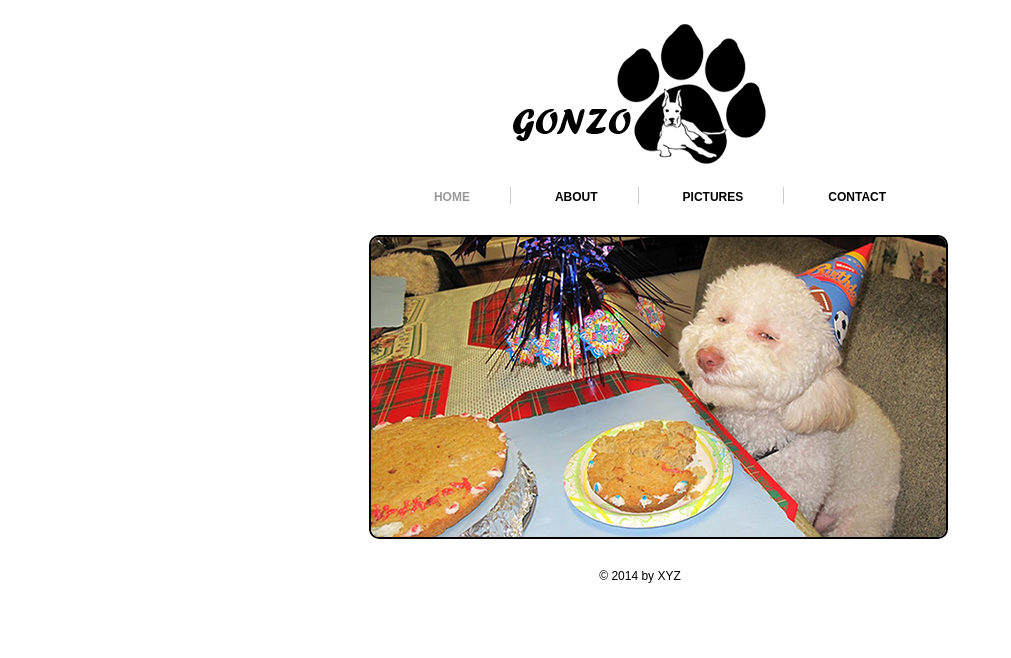
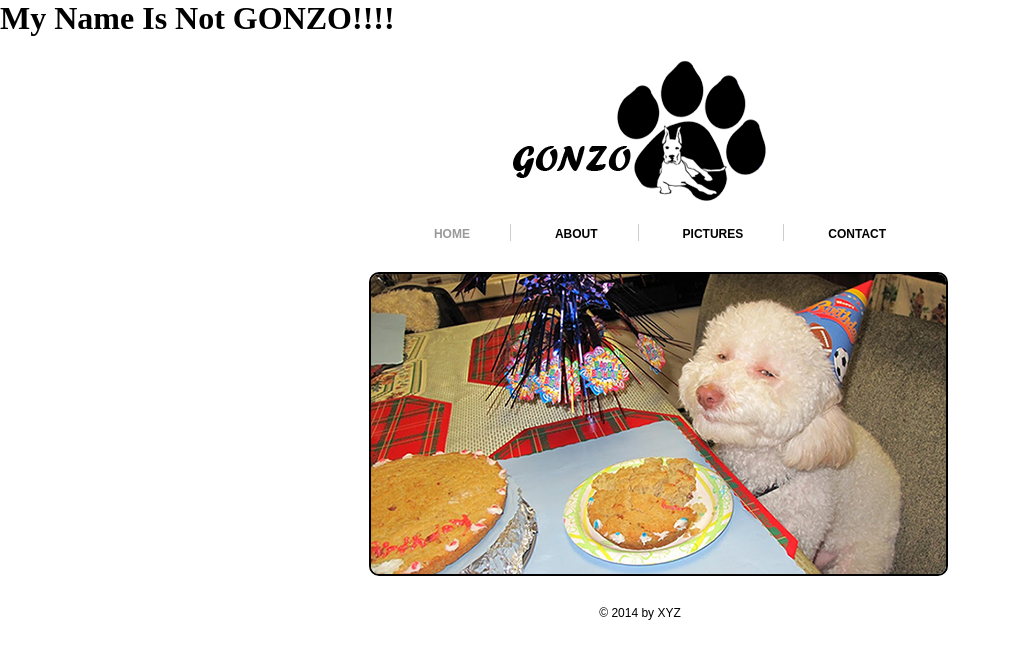
Before and after one commit to Samarth-cell/practicegit, a plain HTML site: page index.html in a window 1280 px wide. Shown: the whole page, without its empty margins (0-1011 px from the left). Drawn offline with Linux system fonts and the light colour scheme.

Commit message:
made some bad changes

```diff
--- a/index.html
+++ b/index.html
@@ -7,6 +7,7 @@
 </head>
 <body>
 
+<h1>My Name Is Not GONZO!!!!</h1>
 
 <!--========================Header Starts==========================-->
 
```
